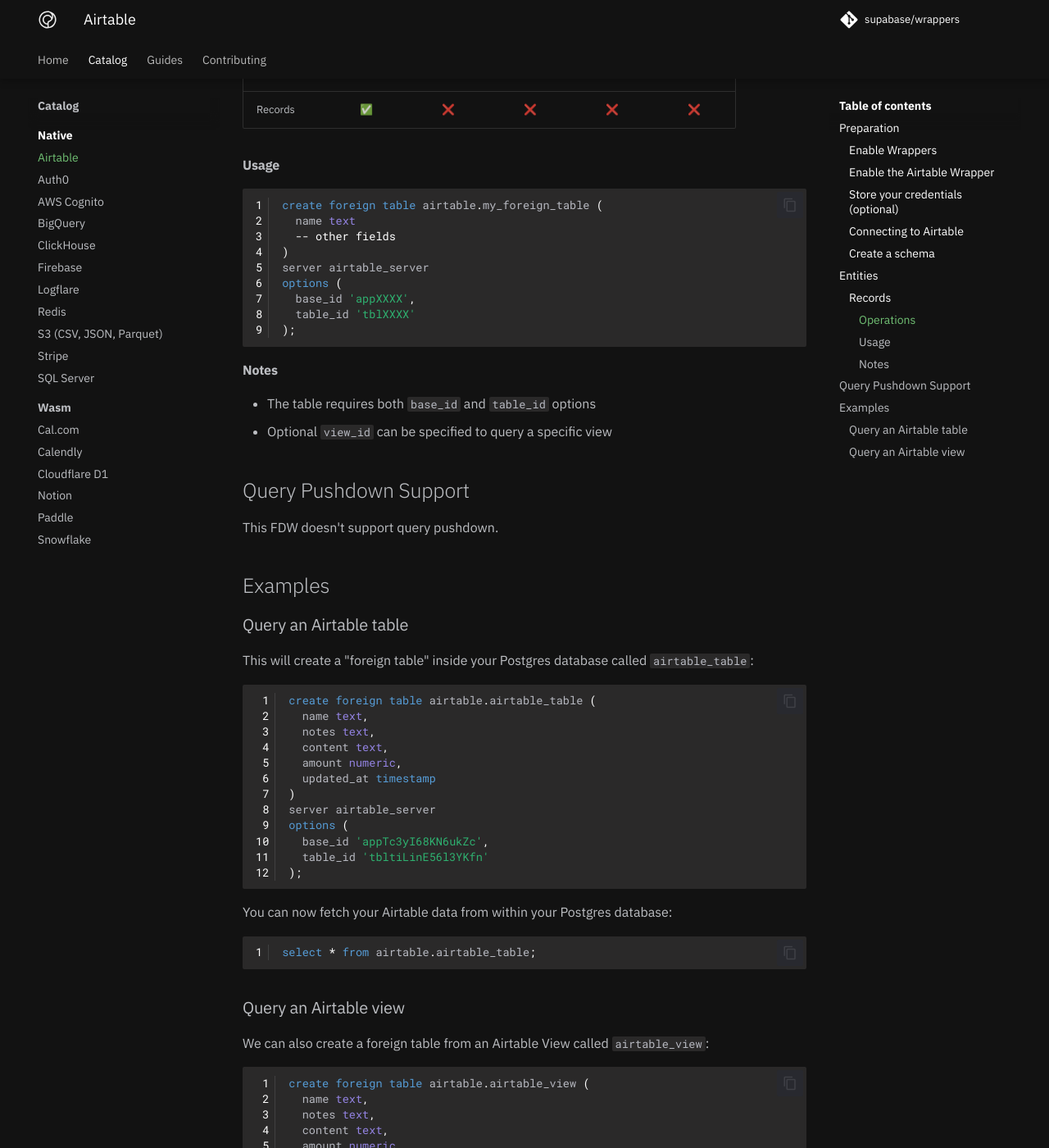
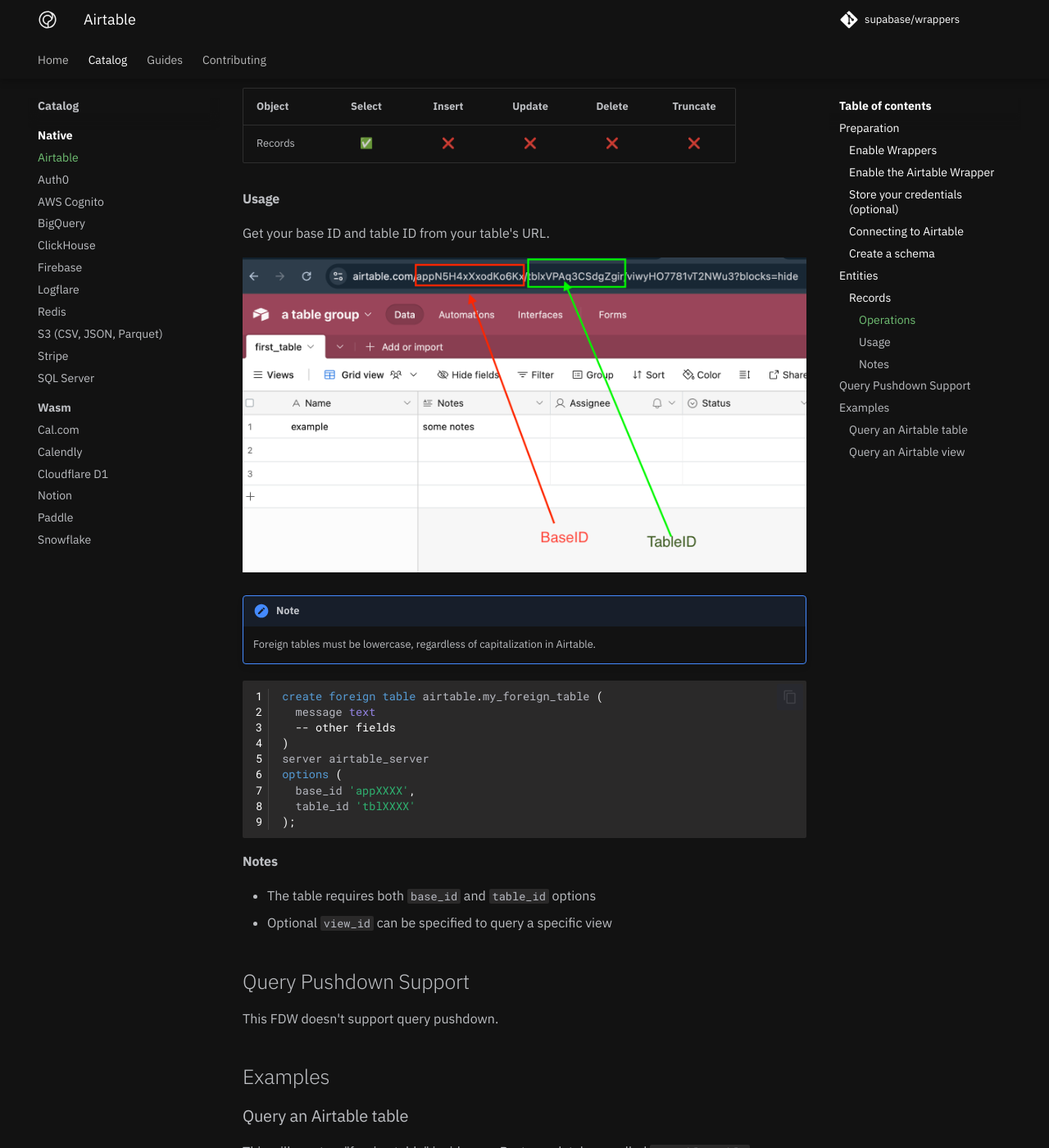
Before and after one commit to supabase/wrappers, an MkDocs documentation site: the page built from docs/catalog/airtable.md, in a window 1280 px wide and 1400 px high, scrolled down 2009 px. Shown: the whole window at 82% size. Built offline with MkDocs 1.6.1 and Material for MkDocs 9.7.7, drawn with Linux system fonts in a browser that asks for light colours; comment, search, counter and statistics services are not loaded; some of the changed text lies outside the part shown.

Commit message:
updated airtable docs

````diff
--- a/docs/catalog/airtable.md
+++ b/docs/catalog/airtable.md
@@ -42,6 +42,9 @@
 ### Store your credentials (optional)
 
 By default, Postgres stores FDW credentials inside `pg_catalog.pg_foreign_server` in plain text. Anyone with access to this table will be able to view these credentials. Wrappers is designed to work with [Vault](https://supabase.com/docs/guides/database/vault), which provides an additional level of security for storing credentials. We recommend using Vault to store your credentials.
+
+
+Get your token from [Airtable's developer portal](https://airtable.com/create/tokens).
 
 ```sql
 -- Save your Airtable API key in Vault and retrieve the `key_id`
@@ -102,9 +105,17 @@
 
 #### Usage
 
+Get your base ID and table ID from your table's URL.
+
+![airtable_credentials](../assets/airtable_credentials.png)
+
+!!! note
+
+    Foreign tables must be lowercase, regardless of capitalization in Airtable.
+
 ```sql
 create foreign table airtable.my_foreign_table (
-  name text
+  message text
   -- other fields
 )
 server airtable_server
````
Also changed, not shown: docs/assets/airtable_credentials.png (added).
